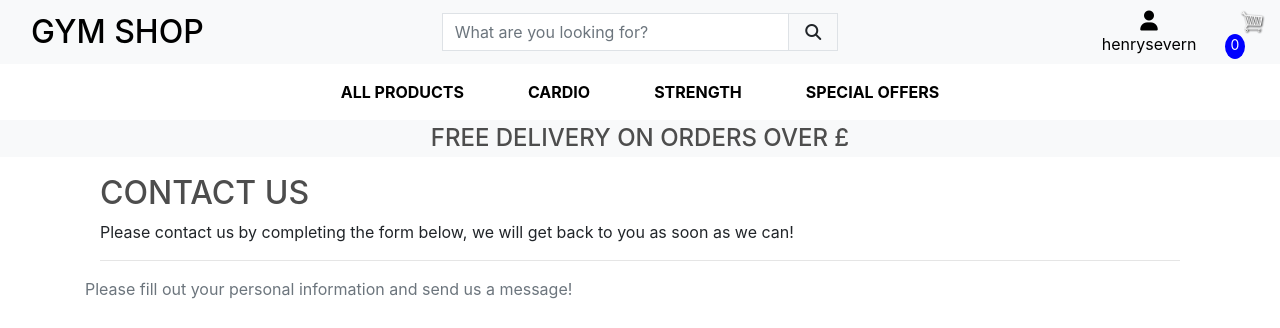
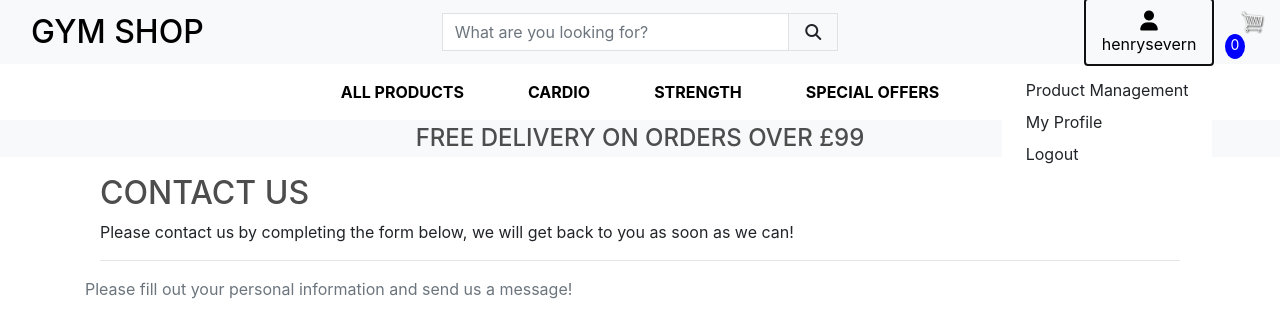
Before and after one commit to henrysevern/gym_shop, a Django app: page /contact/ in a window 1280 px wide, after a click that opens the changed part. Shown: the top 328 px of the page. Run offline with Django 3.2, Linux system fonts and the light colour scheme; a user stored in the database is signed in; some libraries are stand-ins or nearby versions.

Commit message:
Fix bootstrap javasript bug with dropdown menu

```diff
--- a/store/templates/store/base.html
+++ b/store/templates/store/base.html
@@ -63,7 +63,7 @@
       <div class="col-12 col-lg-4 my-auto py-1 py-lg-0">
         <ul class="list-inline list-unstyled text-center text-lg-right my-0">
           <li class="list-inline-item dropdown">
-            <a class="text-black nav-link" href="#" id="user-options" data-toggle="dropdown" aria-haspopup="true"
+            <a class="text-black nav-link" href="#" id="user-options" data-bs-toggle="dropdown" aria-haspopup="true"
               aria-expanded="false">
               <div class="text-center">
                 <div><i class="fas fa-user fa-lg"></i></div>
@@ -78,7 +78,7 @@
             <div class="dropdown-menu border-0" aria-labelledby="user-options">
               {% if request.user.is_authenticated %}
               {% if request.user.is_superuser %}
-              <a href="" class="dropdown-item">Product Management</a>
+              <a href="{% url 'add_product' %}" class="dropdown-item">Product Management</a>
               {% endif %}
               <a href="{% url 'profile' %}" class="dropdown-item">My Profile</a>
               <a href="{% url 'account_logout' %}" class="dropdown-item">Logout</a>
@@ -113,7 +113,7 @@
     </div>
     <div id="delivery-banner" class="row text-center">
       <div class="col">
-        <h4 class="logo-font my-1">Free delivery on orders over £</h4>
+        <h4 class="logo-font my-1">Free delivery on orders over £99</h4>
       </div>
     </div>
   </header>
@@ -164,13 +164,13 @@
       <div class="col-xs-4 col-sm-12 col-md-3 icons">
         <p class="mt-3 small-screen-hide"><strong>Follow Us</strong></p>
         <ul class="mt-3">
-          <li><a href="https://www.facebook.com/" target="_blank" rel="noopener" aria-label="Visit our facebook page"><i
+          <li><a href="https://www.facebook.com/" target="_blank" rel="noopener nofollow" aria-label="Visit our facebook page"><i
                 class="fab fa-facebook"></i></a></li>
-          <li><a href="https://twitter.com/" target="_blank" rel="noopener" aria-label="Visit our twitter page"><i
+          <li><a href="https://twitter.com/" target="_blank" rel="noopener nofollow" aria-label="Visit our twitter page"><i
                 class="fa fa-twitter"></i></a></li>
-          <li><a href="https://www.instagram.com/" target="_blank" rel="noopener"
+          <li><a href="https://www.instagram.com/" target="_blank" rel="noopener nofollow"
               aria-label="Visit our instagram page"><i class="fa fa-instagram"></i></a></li>
-          <li><a href="https://www.youtube.com/" target="_blank" rel="noopener" aria-label="Visit our youtube page"><i
+          <li><a href="https://www.youtube.com/" target="_blank" rel="noopener nofollow" aria-label="Visit our youtube page"><i
                 class="fa fa-youtube"></i></a></li>
         </ul>
       </div>
```
